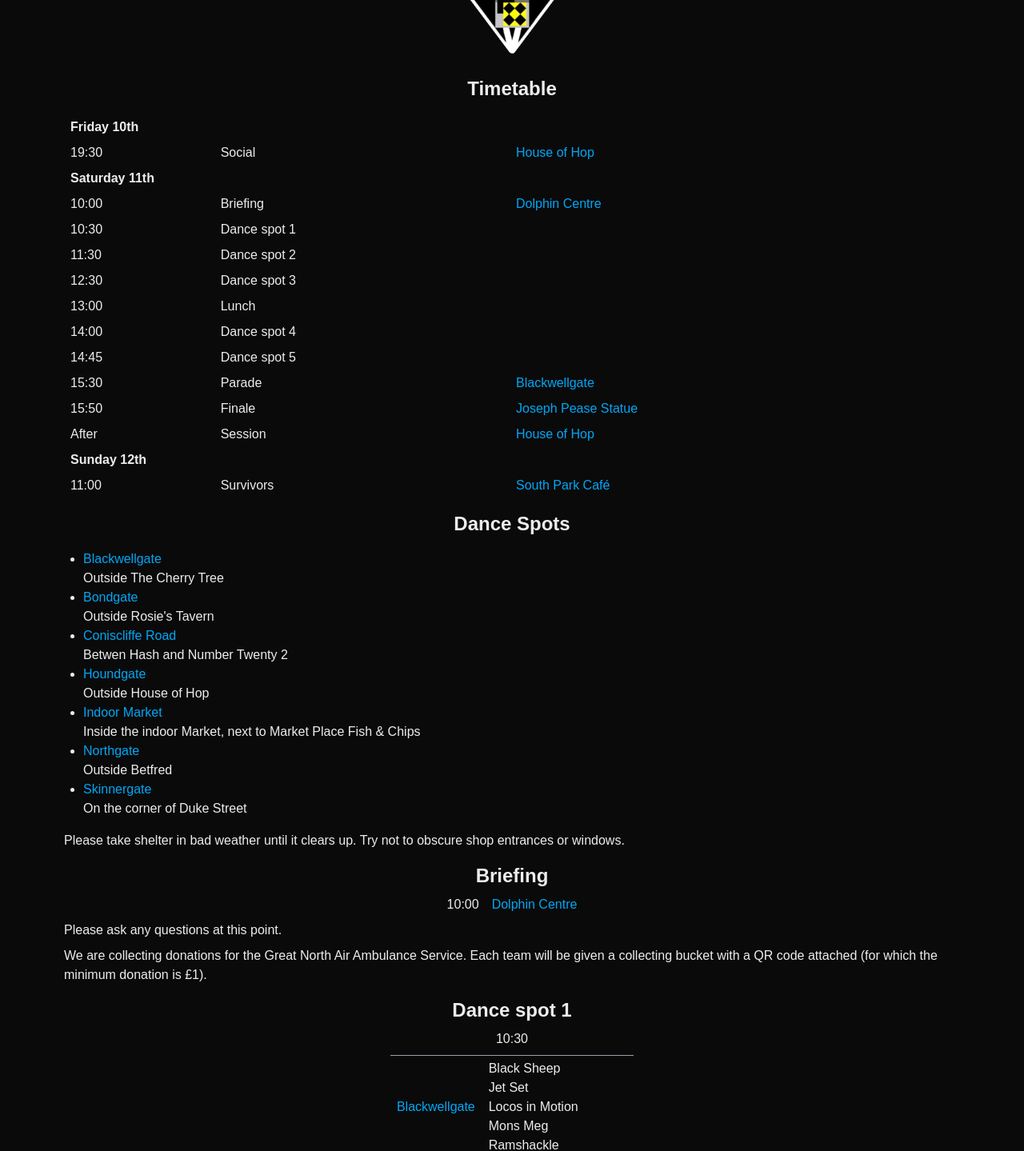
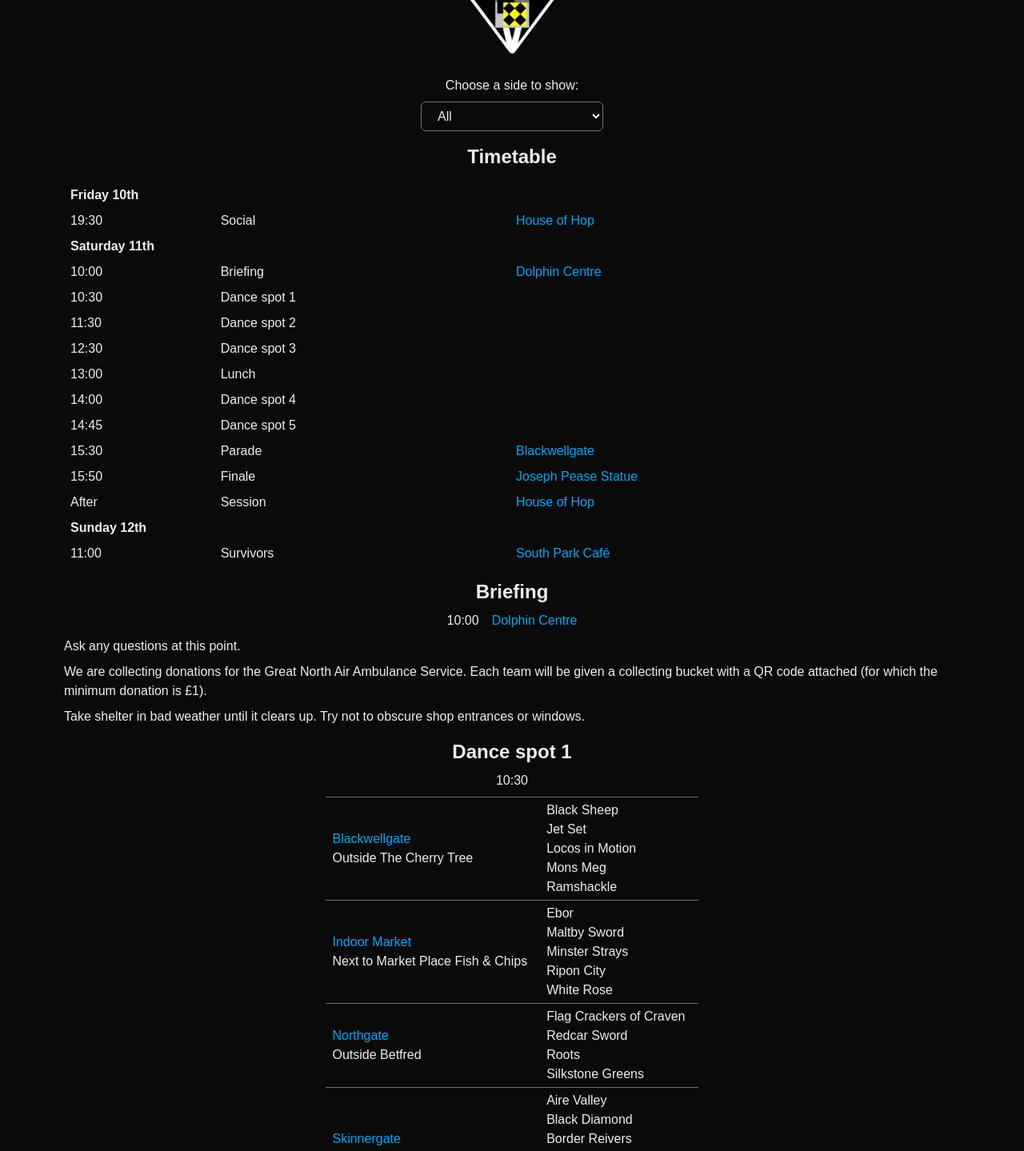
Before and after one commit to Black-Diamond-Morris/black-diamond-morris.github.io, a Next.js app: page / in a window 1280 px wide. Shown: the part 340-1779 px from the top of the page at 80% size. Built offline with nearby package versions, Linux system fonts and the light colour scheme.

Commit message:
Chose side function

```diff
--- /dev/null
+++ b/app/context.ts
@@ -0,0 +1,4 @@
+import { createContext } from "react";
+import { Side } from "./sides";
+
+export const ChosenSideContext = createContext<Side | undefined>(undefined);
--- a/app/page.tsx
+++ b/app/page.tsx
@@ -1,7 +1,12 @@
+"use client";
+
 import Image from "next/image";
 import { events, Timetable } from "./timetable";
-import { Place, pubs, spots } from "./places";
+import { Place, pubs } from "./places";
 import { Heading2 } from "./components";
+import { useState } from "react";
+import { sides } from "./sides";
+import { ChosenSideContext } from "./context";
 
 function Logo() {
   return (
@@ -30,8 +35,13 @@
 }
 
 export default function Home() {
+  const [chosenSideName, setChosenSideName] = useState<string>("");
+  const chosenSide = Object.values(sides).find(
+    (s) => s.name === chosenSideName,
+  );
+
   return (
-    <>
+    <ChosenSideContext value={chosenSide}>
       <header className="flex flex-col items-center gap-4 self-stretch p-3 text-center">
         <h1 className="text-4xl font-bold">
           Black Diamond Mixed Cotswold Morris
@@ -43,14 +53,23 @@
         </p>
         <Logo />
       </header>
+      <label className="m-auto flex flex-col items-center gap-2">
+        <span>Choose a side to show:</span>
+        <select
+          className="rounded-md border border-neutral-500 px-4 py-2"
+          value={chosenSideName}
+          onChange={(e) => setChosenSideName(e.target.value)}
+        >
+          <option value="">All</option>
+          {Object.values(sides).map((s) => (
+            <option key={s.name} value={s.name}>
+              {s.name}
+            </option>
+          ))}
+        </select>
+      </label>
       <Heading2>Timetable</Heading2>
       <Timetable />
-      <Heading2>Dance Spots</Heading2>
-      <PlaceList places={spots} />
-      <p>
-        Please take shelter in bad weather until it clears up. Try not to
-        obscure shop entrances or windows.
-      </p>
       {events.map(
         (e) =>
           e.details && (
@@ -74,6 +93,6 @@
         Please ask the bar staff before starting music or singing in pubs other
         than the House of Hop.
       </p>
-    </>
+    </ChosenSideContext>
   );
 }
--- a/app/places.tsx
+++ b/app/places.tsx
@@ -26,7 +26,7 @@
   coniscliffe: new Place(
     "Coniscliffe Road",
     "https://maps.app.goo.gl/gf9tQ3AnHcP5pYox8",
-    "Betwen Hash and Number Twenty 2",
+    "Between Hash and Number Twenty 2",
   ),
   dolphin_centre: new Place(
     "Dolphin Centre",
@@ -45,7 +45,7 @@
   market: new Place(
     "Indoor Market",
     "https://maps.app.goo.gl/ZtdZzoD3KD9Bk6Wm8",
-    "Inside the indoor Market, next to Market Place Fish & Chips",
+    "Next to Market Place Fish & Chips",
   ),
   joseph_pease_statue: new Place(
     "Joseph Pease Statue",
--- a/app/timetable.tsx
+++ b/app/timetable.tsx
@@ -1,7 +1,8 @@
-import { ReactNode } from "react";
+import { ReactNode, useContext } from "react";
 import { Fragment } from "react/jsx-runtime";
 import { Place, places, spots } from "./places";
-import { sides } from "./sides";
+import { Side, sides } from "./sides";
+import { ChosenSideContext } from "./context";
 
 interface Event {
   title: string;
@@ -22,17 +23,23 @@
   location: places.dolphin_centre,
   details: (
     <>
-      <p>Please ask any questions at this point.</p>
+      <p>Ask any questions at this point.</p>
       <p>
         We are collecting donations for the Great North Air Ambulance Service.
         Each team will be given a collecting bucket with a QR code attached (for
         which the minimum donation is £1).
+      </p>
+      <p>
+        Take shelter in bad weather until it clears up. Try not to obscure shop
+        entrances or windows.
       </p>
     </>
   ),
 };
 
 function SpotTable(props: { spotIndex: number }) {
+  const chosenSide = useContext(ChosenSideContext);
+
   return (
     <table className="m-auto border-collapse">
       <tbody>
@@ -40,17 +47,32 @@
           const spotSides = Object.values(sides).filter(
             (side) => side.spots[props.spotIndex] === spot,
           );
+          if (
+            spotSides.length === 0 ||
+            (chosenSide && !spotSides.includes(chosenSide))
+          )
+            return null;
           return (
-            spotSides.length > 0 && (
-              <tr key={spot.name} className="border-y border-gray-400">
-                <td>{spot.link}</td>
-                <td className="flex flex-col">
-                  {spotSides.map((side) => (
-                    <span key={side.name}>{side.name}</span>
-                  ))}
-                </td>
-              </tr>
-            )
+            <tr key={spot.name} className="border-y border-neutral-500">
+              <td>
+                {spot.link}
+                {spot.details && <span className="block">{spot.details}</span>}
+              </td>
+              <td className="flex flex-col items-start">
+                {spotSides.map((side) => (
+                  <span
+                    className={
+                      chosenSide === side
+                        ? "rounded-md bg-neutral-800 px-2"
+                        : "px-2"
+                    }
+                    key={side.name}
+                  >
+                    {side.name}
+                  </span>
+                ))}
+              </td>
+            </tr>
           );
         })}
       </tbody>
@@ -93,6 +115,26 @@
   details: <SpotTable spotIndex={4} />,
 };
 
+function RunningOrder(props: { sides: Side[]; massDances?: Side[] }) {
+  const chosenSide = useContext(ChosenSideContext);
+
+  return (
+    <ol className="m-auto list-decimal">
+      {props.sides.map((side) => (
+        <li
+          key={side.name}
+          className={
+            chosenSide === side ? "rounded-md bg-neutral-800 px-2" : "px-2"
+          }
+        >
+          {side.name}
+          {props.massDances?.includes(side) && <span> (mass dance)</span>}
+        </li>
+      ))}
+    </ol>
+  );
+}
+
 const parade: Event = {
   title: "Parade",
   time: "15:30",
@@ -103,28 +145,30 @@
         From outside the Cherry Tree on Blackwellgate to the Joseph Pease
         Statue. Running order:
       </p>
-      <ol className="m-auto list-decimal">
-        <li>{sides.black_diamond.name}</li>
-        <li>{sides.aire_valley.name}</li>
-        <li>{sides.ripon_city.name}</li>
-        <li>{sides.ramshackle.name}</li>
-        <li>{sides.redcar.name}</li>
-        <li>{sides.white_rose.name}</li>
-        <li>{sides.locos.name}</li>
-        <li>{sides.jet_set.name}</li>
-        <li>{sides.roots.name}</li>
-        <li>{sides.harlequin.name}</li>
-        <li>{sides.mons_meg.name}</li>
-        <li>{sides.black_sheep.name}</li>
-        <li>{sides.flag_crackers.name}</li>
-        <li>{sides.maltby.name}</li>
-        <li>{sides.yorkshire_coast.name}</li>
-        <li>{sides.flash_company.name}</li>
-        <li>{sides.border_reivers.name}</li>
-        <li>{sides.ebor.name}</li>
-        <li>{sides.silkstone_greens.name}</li>
-        <li>{sides.minster_strays.name}</li>
-      </ol>
+      <RunningOrder
+        sides={[
+          sides.black_diamond,
+          sides.aire_valley,
+          sides.ripon_city,
+          sides.ramshackle,
+          sides.redcar,
+          sides.white_rose,
+          sides.locos,
+          sides.jet_set,
+          sides.roots,
+          sides.harlequin,
+          sides.mons_meg,
+          sides.black_sheep,
+          sides.flag_crackers,
+          sides.maltby,
+          sides.yorkshire_coast,
+          sides.flash_company,
+          sides.border_reivers,
+          sides.ebor,
+          sides.silkstone_greens,
+          sides.minster_strays,
+        ]}
+      />
     </>
   ),
 };
@@ -135,34 +179,31 @@
   location: places.joseph_pease_statue,
   details: (
     <>
-      <p>Running order:</p>
-      <ol className="m-auto list-decimal">
-        <li>{sides.ripon_city.name}</li>
-        <li>{sides.ramshackle.name}</li>
-        <li>{sides.redcar.name}</li>
-        <li>{sides.roots.name}</li>
-        <li>{sides.harlequin.name}</li>
-        <li>{sides.mons_meg.name}</li>
-        <li>{sides.black_sheep.name}</li>
-        <li>{sides.flag_crackers.name}</li>
-        <li>{sides.white_rose.name}</li>
-        <li>{sides.jet_set.name}</li>
-        <li>{sides.yorkshire_coast.name}</li>
-        <li>{sides.maltby.name}</li>
-        <li>{sides.border_reivers.name} (mass dance)</li>
-        <li>{sides.aire_valley.name}</li>
-        <li>{sides.flash_company.name}</li>
-        <li>{sides.ebor.name}</li>
-        <li>{sides.locos.name}</li>
-        <li>{sides.minster_strays.name}</li>
-        <li>{sides.silkstone_greens.name}</li>
-        <li>{sides.black_diamond.name} (mass dance)</li>
-      </ol>
-      <p>
-        If there are team members not dancing, then we would love to have them
-        engaging with the crowd and shaking buckets to raise money for the Great
-        North Air Ambulance.
-      </p>
+      <RunningOrder
+        sides={[
+          sides.ripon_city,
+          sides.ramshackle,
+          sides.redcar,
+          sides.roots,
+          sides.harlequin,
+          sides.mons_meg,
+          sides.black_sheep,
+          sides.flag_crackers,
+          sides.white_rose,
+          sides.jet_set,
+          sides.yorkshire_coast,
+          sides.maltby,
+          sides.border_reivers,
+          sides.aire_valley,
+          sides.flash_company,
+          sides.ebor,
+          sides.locos,
+          sides.minster_strays,
+          sides.silkstone_greens,
+          sides.black_diamond,
+        ]}
+        massDances={[sides.border_reivers, sides.black_diamond]}
+      />
       <p>
         There will be a post dance session in the {places.house_of_hop.link}{" "}
         which you are welcome to come and join. This will continue into the
@@ -210,6 +251,32 @@
   },
 ];
 
+function TimetableLocation({ event }: { event: Event }) {
+  if (event.location !== undefined) {
+    return event.location.link;
+  }
+  const chosenSide = useContext(ChosenSideContext);
+  if (chosenSide === undefined) {
+    return null;
+  }
+  if (event.title === "Dance spot 1") {
+    return chosenSide.spots[0].link;
+  }
+  if (event.title === "Dance spot 2") {
+    return chosenSide.spots[1].link;
+  }
+  if (event.title === "Dance spot 3") {
+    return chosenSide.spots[2].link;
+  }
+  if (event.title === "Dance spot 4") {
+    return chosenSide.spots[3].link;
+  }
+  if (event.title === "Dance spot 5") {
+    return chosenSide.spots[4].link;
+  }
+  return null;
+}
+
 export function Timetable() {
   return (
     <table>
@@ -223,7 +290,9 @@
               <tr key={event.time + event.title}>
                 <td>{event.time}</td>
                 <td>{event.title}</td>
-                <td>{event.location?.link}</td>
+                <td>
+                  <TimetableLocation event={event} />
+                </td>
               </tr>
             ))}
           </Fragment>
```
